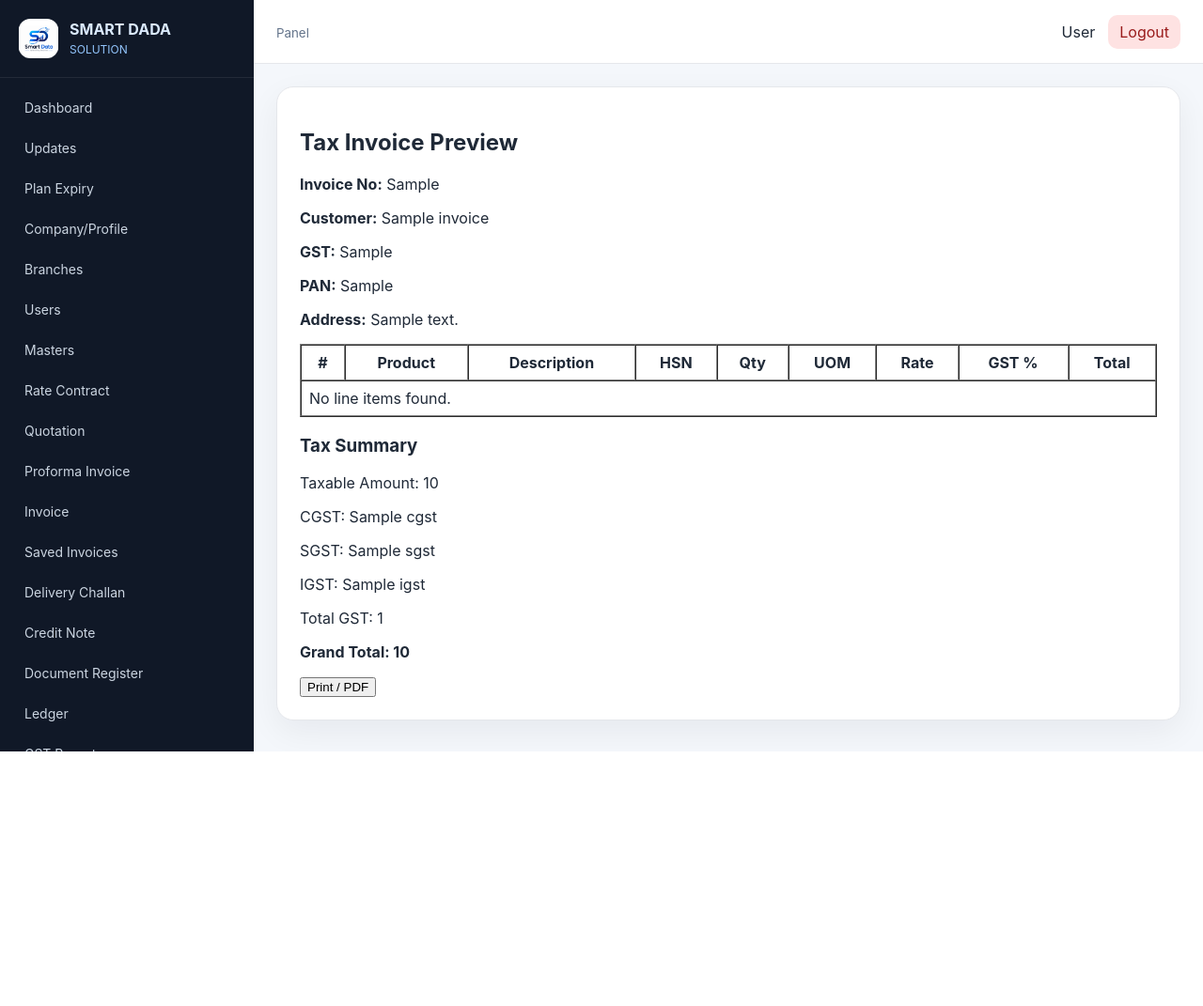
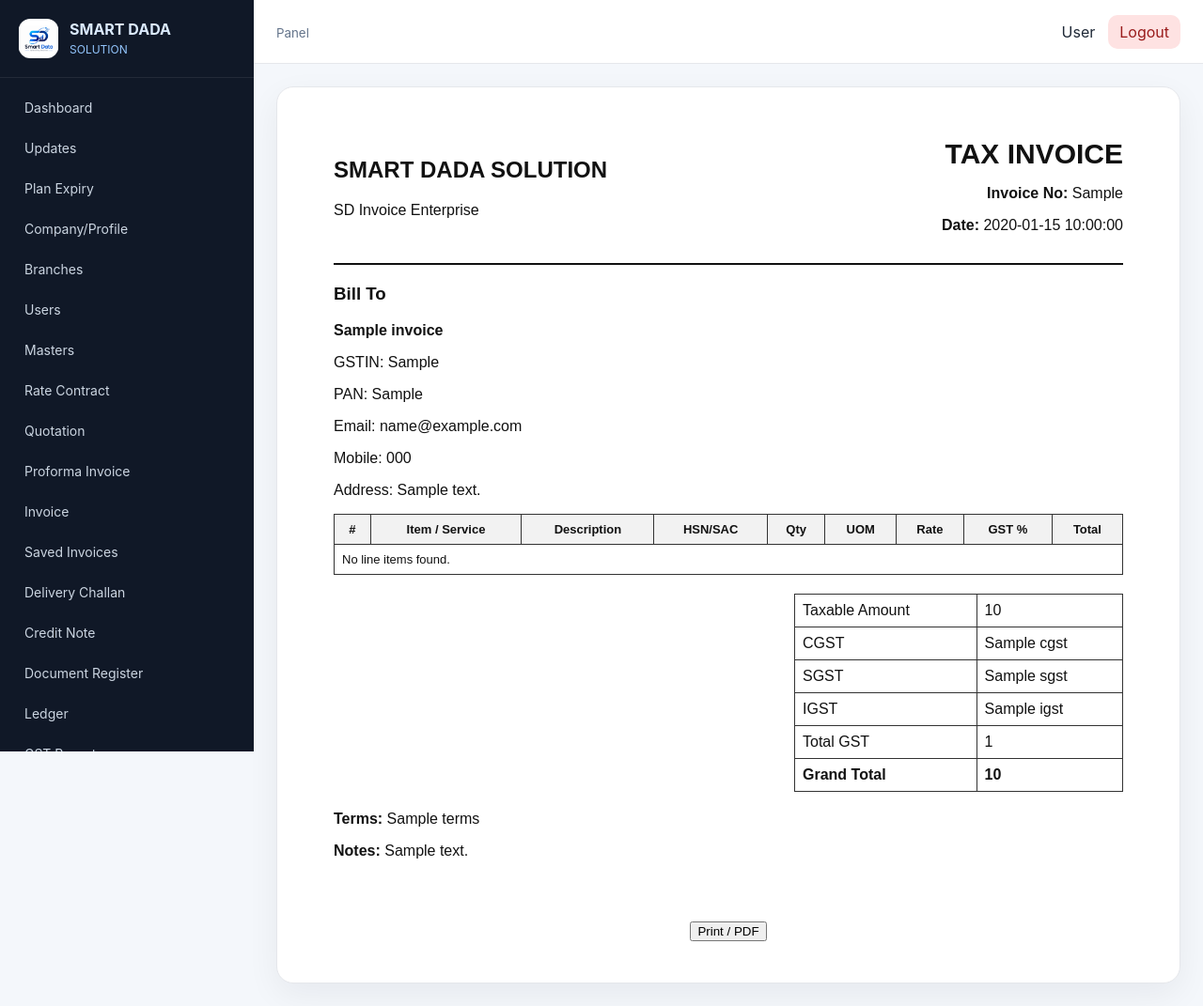
Before and after one commit to dsanjib174-sketch/SD_Invoice_V6_1_2_Enterprise, a Flask app: template app/templates/documents/invoice_preview.html in a window 1280 px wide. Shown: the whole page at 94% size. Before the commit the page ends 800 px from the top, so only its background shows below. Run offline with Flask 3, Linux system fonts and the light colour scheme; the template is opened without the code that fills it: most values are stand-ins (such as "Sample title", 1, 10 or a date in 2020); parts of the project's set-up code (start-up, migrations or seed data) failed here and were passed over.

Commit message:
Update invoice_preview.html

```diff
--- a/app/templates/documents/invoice_preview.html
+++ b/app/templates/documents/invoice_preview.html
@@ -1,21 +1,136 @@
 {% extends "base.html" %}
 {% block content %}
 
-<section>
-<h2>Tax Invoice Preview</h2>
+<style>
+.invoice-box {
+  background: #fff;
+  padding: 30px;
+  max-width: 900px;
+  margin: auto;
+  color: #111;
+  font-family: Arial, sans-serif;
+}
 
+.invoice-header {
+  display: flex;
+  justify-content: space-between;
+  border-bottom: 2px solid #111;
+  padding-bottom: 15px;
+}
+
+.invoice-title {
+  text-align: right;
+}
+
+.invoice-title h1 {
+  margin: 0;
+  font-size: 30px;
+}
+
+.invoice-section {
+  margin-top: 20px;
+}
+
+.invoice-table {
+  width: 100%;
+  border-collapse: collapse;
+  margin-top: 15px;
+}
+
+.invoice-table th,
+.invoice-table td {
+  border: 1px solid #333;
+  padding: 8px;
+  font-size: 13px;
+}
+
+.invoice-table th {
+  background: #f2f2f2;
+}
+
+.total-box {
+  width: 350px;
+  margin-left: auto;
+  margin-top: 20px;
+}
+
+.total-box table {
+  width: 100%;
+  border-collapse: collapse;
+}
+
+.total-box td {
+  border: 1px solid #333;
+  padding: 8px;
+}
+
+.print-btn {
+  margin: 20px auto;
+  display: block;
+}
+
+@media print {
+  body * {
+    visibility: hidden;
+  }
+
+  .invoice-box, .invoice-box * {
+    visibility: visible;
+  }
+
+  .invoice-box {
+    position: absolute;
+    left: 0;
+    top: 0;
+    width: 100%;
+    max-width: 100%;
+    margin: 0;
+    padding: 20px;
+  }
+
+  .print-btn,
+  aside,
+  nav,
+  header,
+  .sidebar,
+  .topbar,
+  .navbar {
+    display: none !important;
+  }
+}
+</style>
+
+<div class="invoice-box">
+
+  <div class="invoice-header">
+    <div>
+      <h2>SMART DADA SOLUTION</h2>
+      <p>SD Invoice Enterprise</p>
+    </div>
+
+    <div class="invoice-title">
+      <h1>TAX INVOICE</h1>
       <p><b>Invoice No:</b> {{ invoice.get("invoice_no", "") }}</p>
-<p><b>Customer:</b> {{ invoice.get("customer_name", "") }}</p>
-<p><b>GST:</b> {{ invoice.get("customer_gst", "") }}</p>
-<p><b>PAN:</b> {{ invoice.get("customer_pan", "") }}</p>
-<p><b>Address:</b> {{ invoice.get("customer_address", "") }}</p>
+      <p><b>Date:</b> {{ invoice.get("document_date", invoice.get("created_at", "")) }}</p>
+    </div>
+  </div>
 
-<table border="1" cellpadding="8" cellspacing="0" width="100%">
+  <div class="invoice-section">
+    <h3>Bill To</h3>
+    <p><b>{{ invoice.get("customer_name", "") }}</b></p>
+    <p>GSTIN: {{ invoice.get("customer_gst", "") }}</p>
+    <p>PAN: {{ invoice.get("customer_pan", "") }}</p>
+    <p>Email: {{ invoice.get("customer_email", "") }}</p>
+    <p>Mobile: {{ invoice.get("customer_mobile", "") }}</p>
+    <p>Address: {{ invoice.get("customer_address", "") }}</p>
+  </div>
+
+  <table class="invoice-table">
     <tr>
       <th>#</th>
-<th>Product</th>
+      <th>Item / Service</th>
       <th>Description</th>
-<th>HSN</th>
+      <th>HSN/SAC</th>
       <th>Qty</th>
       <th>UOM</th>
       <th>Rate</th>
@@ -46,16 +161,42 @@
     {% endif %}
   </table>
 
-<h3>Tax Summary</h3>
-<p>Taxable Amount: {{ invoice.get("taxable_amount", "0") }}</p>
-<p>CGST: {{ invoice.get("cgst", "0") }}</p>
-<p>SGST: {{ invoice.get("sgst", "0") }}</p>
-<p>IGST: {{ invoice.get("igst", "0") }}</p>
-<p>Total GST: {{ invoice.get("total_gst", "0") }}</p>
-<p><b>Grand Total: {{ invoice.get("grand_total", "0") }}</b></p>
+  <div class="total-box">
+    <table>
+      <tr>
+        <td>Taxable Amount</td>
+        <td>{{ invoice.get("taxable_amount", "0") }}</td>
+      </tr>
+      <tr>
+        <td>CGST</td>
+        <td>{{ invoice.get("cgst", "0") }}</td>
+      </tr>
+      <tr>
+        <td>SGST</td>
+        <td>{{ invoice.get("sgst", "0") }}</td>
+      </tr>
+      <tr>
+        <td>IGST</td>
+        <td>{{ invoice.get("igst", "0") }}</td>
+      </tr>
+      <tr>
+        <td>Total GST</td>
+        <td>{{ invoice.get("total_gst", "0") }}</td>
+      </tr>
+      <tr>
+        <td><b>Grand Total</b></td>
+        <td><b>{{ invoice.get("grand_total", "0") }}</b></td>
+      </tr>
+    </table>
+  </div>
 
-<button onclick="window.print()">Print / PDF</button>
+  <div class="invoice-section">
+    <p><b>Terms:</b> {{ invoice.get("terms", "") }}</p>
+    <p><b>Notes:</b> {{ invoice.get("notes", "") }}</p>
+  </div>
 
-</section>
+</div>
+
+<button class="print-btn" onclick="window.print()">Print / PDF</button>
 
 {% endblock %}
```
Lines whose indentation alone changed are shown as unchanged.
